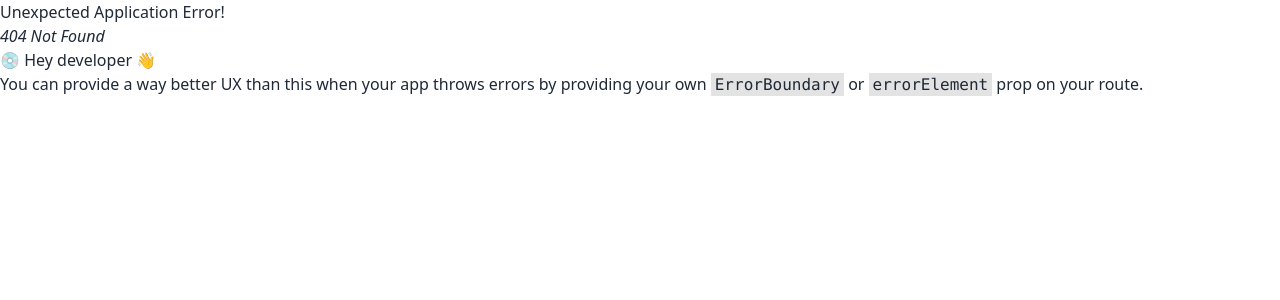
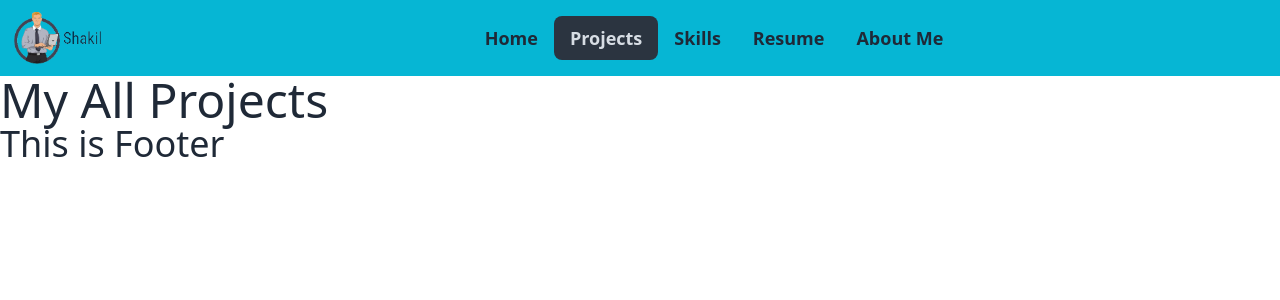
Before and after one commit to mdshakil04/my-portfolio, a React (Vite) app: page /projects in a window 1280 px wide. Before the commit this address had no page. Shown: the top 300 px of the page. Built offline with nearby package versions, Linux system fonts and the light colour scheme.

Commit message:
Error page setup done

```diff
--- /dev/null
+++ b/src/Components/AboutMe/AboutMe.jsx
@@ -0,0 +1,10 @@
+
+const AboutMe = () => {
+    return (
+        <div>
+            <h2 className="text-5xl text-center">About Me</h2>
+        </div>
+    );
+};
+
+export default AboutMe;
--- /dev/null
+++ b/src/Components/ErrorPage/ErrorPage.jsx
@@ -0,0 +1,11 @@
+import React from 'react';
+
+const ErrorPage = () => {
+    return (
+        <div>
+            <h2 className="text-7xl text-center">Opps! Page not found</h2>
+        </div>
+    );
+};
+
+export default ErrorPage;
--- a/src/Components/Navbar/Navbar.jsx
+++ b/src/Components/Navbar/Navbar.jsx
@@ -10,12 +10,21 @@ const Navbar = () => {
         <NavLink to="/">Home</NavLink>
       </li>
       <li>
-        <NavLink to="/about">About Me</NavLink>
+        <NavLink to="/projects">Projects</NavLink>
+      </li>
+      <li>
+        <NavLink to="/skills">Skills</NavLink>
+      </li>
+      <li>
+        <NavLink to="/resume">Resume</NavLink>
+      </li>
+      <li>
+        <NavLink to="/aboutMe">About Me</NavLink>
       </li>
     </>
   );
   return (
-    <div className="navbar bg-cyan-500 font-bold  rounded-xl">
+    <div className="navbar bg-cyan-500 font-bold">
       <div className="">
         <img className="w-2/3" src={logo} alt="Shakil" />
       </div>
--- /dev/null
+++ b/src/Components/Projects/Projects.jsx
@@ -0,0 +1,11 @@
+import React from 'react';
+
+const Projects = () => {
+    return (
+        <div>
+            <h2 className="text-5xl">My All Projects</h2>
+        </div>
+    );
+};
+
+export default Projects;<h2 className="text-5xl">My All Projects</h2>
--- /dev/null
+++ b/src/Components/Skills/Skills.jsx
@@ -0,0 +1,11 @@
+import React from 'react';
+
+const Skills = () => {
+    return (
+        <div>
+            <h2 className="text-5xl">My Skills</h2>
+        </div>
+    );
+};
+
+export default Skills;
--- a/src/main.jsx
+++ b/src/main.jsx
@@ -7,15 +7,32 @@ import {
 } from "react-router-dom";
 import Root from './Components/Root/Root';
 import Home from './Home/Home';
+import AboutMe from './Components/AboutMe/AboutMe';
+import Projects from './Components/Projects/Projects';
+import Skills from './Components/Skills/Skills';
+import ErrorPage from './Components/ErrorPage/ErrorPage';
 const router = createBrowserRouter([
   {
     path: "/",
     element: <Root></Root>,
+    errorElement:<ErrorPage></ErrorPage>,
     children:[
       {
         path:'/',
         element:<Home></Home>
-      }
+      },
+      {
+        path:"/projects",
+        element:<Projects></Projects>
+      },
+      {
+        path:"/skills",
+        element:<Skills>.</Skills>
+      },
+      {
+        path:"/aboutMe",
+        element:<AboutMe></AboutMe>
+      },
     ]
   },
 ]);
```
